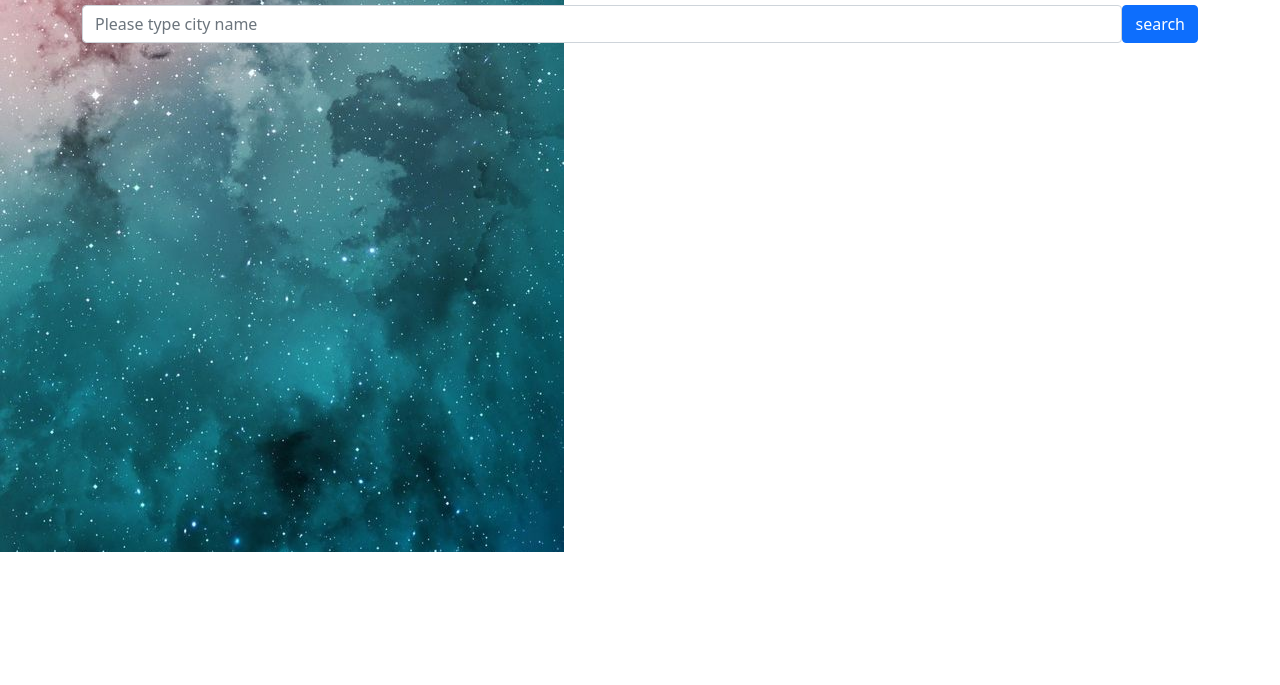
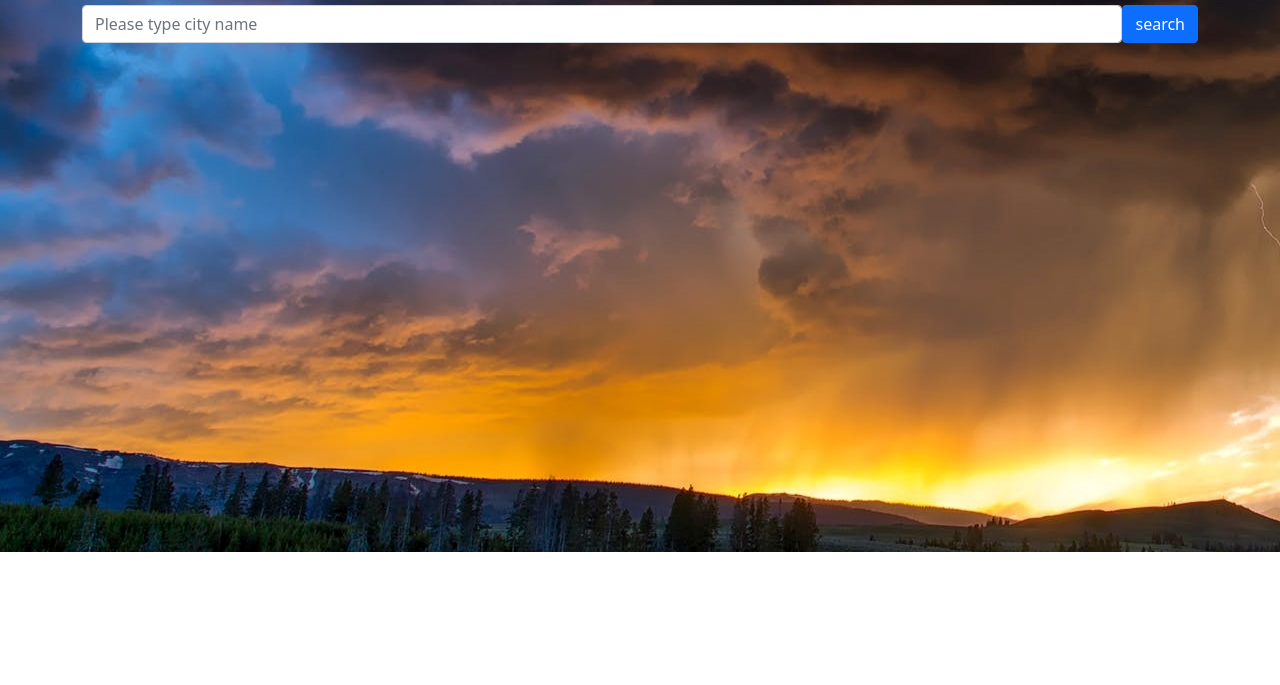
Before and after one commit to mehedy201/Using-API-Weather-details-Search-by-city-name-, a plain HTML site: page index.html in a window 1280 px wide. Shown: the part 115-800 px from the top of the page. Drawn offline with nearby package versions, Linux system fonts and the light colour scheme.

Commit message:
change image again

```diff
--- a/css/style.css
+++ b/css/style.css
@@ -3,9 +3,9 @@ body{
     padding: 0;
 }
 .background-image{
-    background-image: url(../img/beckground.jpg);
+    background-image: url(../img/pexels-photo-164024.jpeg);
     height: 41.7rem;
-    width: auto;
+    width: 100vw;
     background-repeat: no-repeat;
 }
 .form-control:focus{
```
